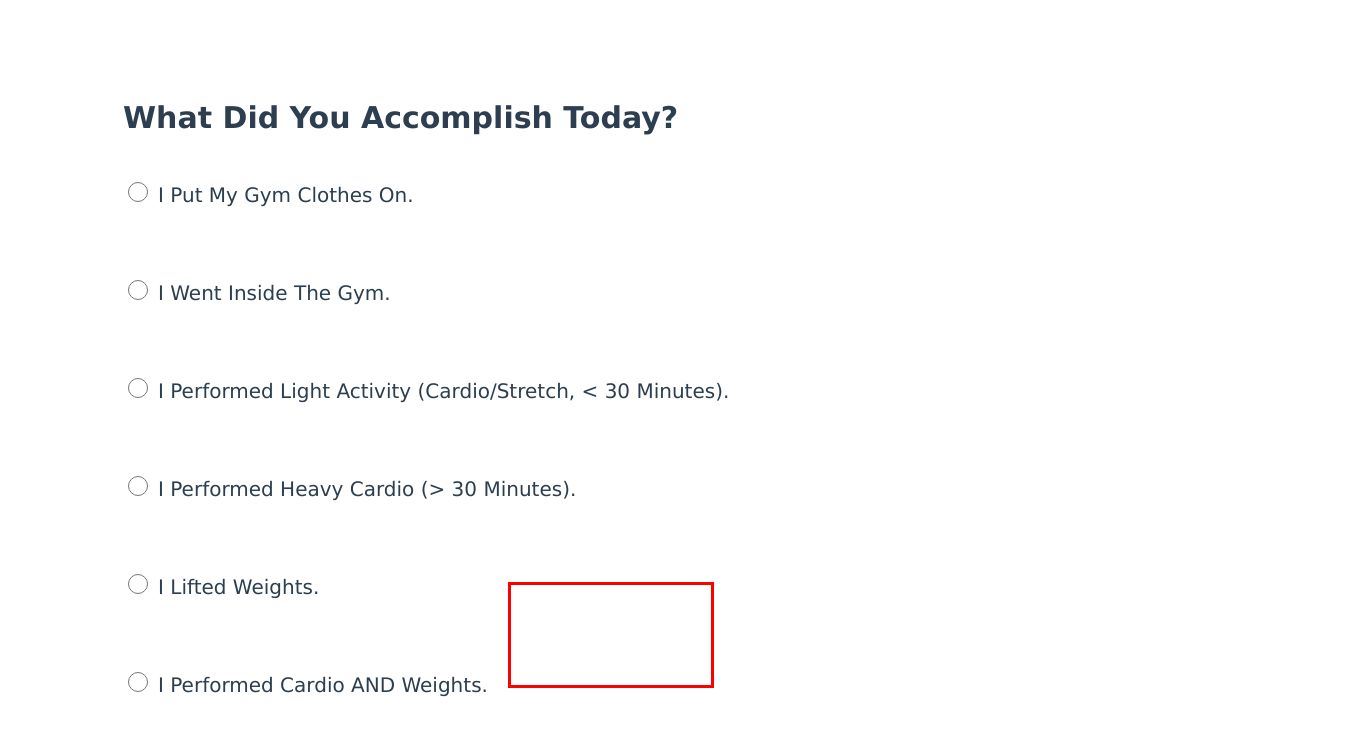
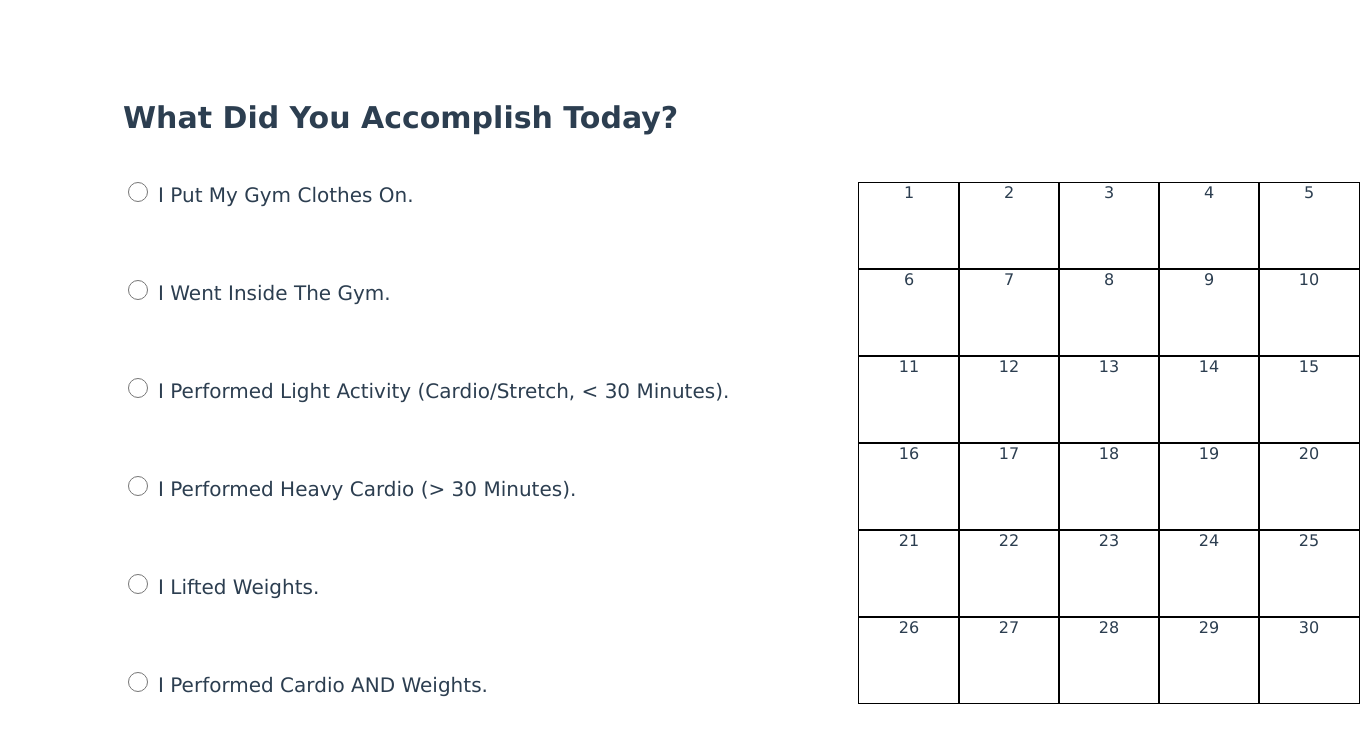
Before and after one commit to Governess-Simpson/habit-tracker, a Vue app: page / in a window 1280 px wide. Shown: the top 742 px of the page, 1360 px wide, since content can reach past the window. Built offline with nearby package versions, Linux system fonts and the light colour scheme.

Commit message:
formatted / aligned grid to correct spot, centered contents, tested background-color on individual cells

```diff
--- a/src/components/Tracker.vue
+++ b/src/components/Tracker.vue
@@ -3,7 +3,7 @@
         <div v-if="month.id === currentMonth">
             <div class="gridView">
                 <div v-for="day in month.days">
-                    <div :id="createDivId(month.id, day)"></div>
+                    <div :id="createDivId(month.id, day)" class="noColor">{{ day }}</div>
                 </div>
             </div>
         </div>
@@ -11,8 +11,6 @@
 </template>
 
 <script>
-import { tSThisType } from '@babel/types';
-
 
 
 export default {
@@ -39,17 +37,21 @@ export default {
 <style scoped>
 
 .gridView {
-    margin: -200px 500px;
-    border: solid red;
+    margin: -600px 850px;
     display: grid;
-    width: 200px;
-    height: 100px;
-    grid-template-columns: repeat(auto-fit, minmax(25px, 1fr));
+    width: 500px;
+    height: 500px;
+    grid-template-columns: repeat(auto-fit, minmax(100px, 1fr));
     font-family: 'Lucida Sans', 'Lucida Sans Regular', 'Lucida Grande', 'Lucida Sans Unicode', Geneva, Verdana, sans-serif;
-/*     gap: .5em;
- */
-/*     padding: 1em;
- */}
+}
+
+.noColor {
+    display: flex;
+    border: 1px solid black;
+    height: 85px;
+    width: 100px;
+    justify-content: center;
+}
 
 </style>
 <!--   <component is="div">This is a DIV element</component>
```
